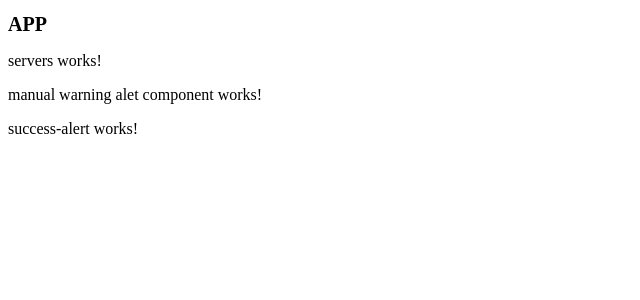
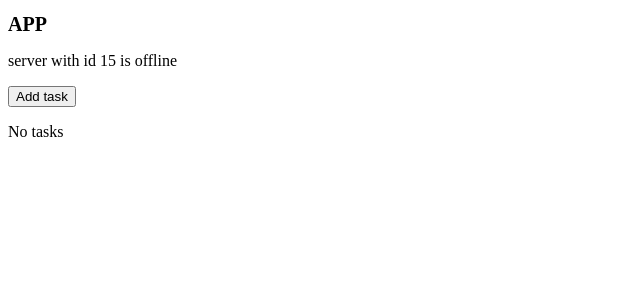
Before and after one commit to dimakrepak/angular-learn, an Angular app: page / in a window 1280 px wide. Shown: the top 300 px of the page, without its empty margins (0-640 px from the left). Built offline with nearby package versions, Linux system fonts and the light colour scheme.

Commit message:
String Interpolation & Property Binding & Event Binding

```diff
--- a/src/app/app.component.html
+++ b/src/app/app.component.html
@@ -1,6 +1,7 @@
 <!-- <div class='app-servers'></div> -->
 <!-- <div app-servers></div> -->
+<!-- <app-servers></app-servers> -->
+<!-- <app-warning-alert></app-warning-alert> -->
+<!-- <app-success-alert></app-success-alert> -->
 <h1>APP</h1>
-<app-servers></app-servers>
-<app-warning-alert></app-warning-alert>
-<app-success-alert></app-success-alert>
+<app-data-binding></app-data-binding>
--- a/src/app/app.module.ts
+++ b/src/app/app.module.ts
@@ -6,9 +6,10 @@ import {AppComponent} from "./app.component";
 import {ServersComponent} from "./servers/servers.component";
 import {WarningComponent} from "./componets-create-practise/warning-alert/warning-alert.component";
 import {SuccessAlertComponent} from "./componets-create-practise/success-alert/success-alert.component";
+import { DataBindingComponent } from './componets-create-practise/data-binding/data-binding.component';
 @NgModule({
   declarations: [
-    AppComponent, ServersComponent, WarningComponent, SuccessAlertComponent
+    AppComponent, ServersComponent, WarningComponent, SuccessAlertComponent, DataBindingComponent
   ],
   imports: [
     BrowserModule, FormsModule
--- /dev/null
+++ b/src/app/componets-create-practise/data-binding/data-binding.component.html
@@ -0,0 +1,12 @@
+<!-- String  interpolation -->
+<p>{{ "server" }} with id {{ taskId }} is {{ getTaskStatus() }}</p>
+
+<!-- Property Binding & Event Binding -->
+<button
+class="btn btn-primary"
+[disabled]="alloweNewTask"
+(click)="handleCreateTask()"
+>
+Add task
+</button>
+<p>{{ taskCreationStatus }}</p>
--- /dev/null
+++ b/src/app/componets-create-practise/data-binding/data-binding.component.ts
@@ -0,0 +1,23 @@
+import {Component, OnInit} from "@angular/core";
+
+@Component({selector: "app-data-binding", templateUrl: "./data-binding.component.html", styleUrls: ["./data-binding.component.css"]})
+export class DataBindingComponent implements OnInit {
+  taskId: number = 15;
+  taskStatus: string = "offline";
+  alloweNewTask: boolean = true;
+  taskCreationStatus = "No tasks";
+
+  constructor() {
+    setTimeout(() => {
+      this.alloweNewTask = false;
+    }, 2000);
+  }
+  getTaskStatus() {
+    return this.taskStatus;
+  }
+  handleCreateTask() {
+    this.taskCreationStatus = "Task was created";
+  }
+
+  ngOnInit(): void {}
+}
```
Also changed, not shown: src/app/componets-create-practise/data-binding/data-binding.component.css (added), 1 other file (tests, documents, lock files or other folders).
